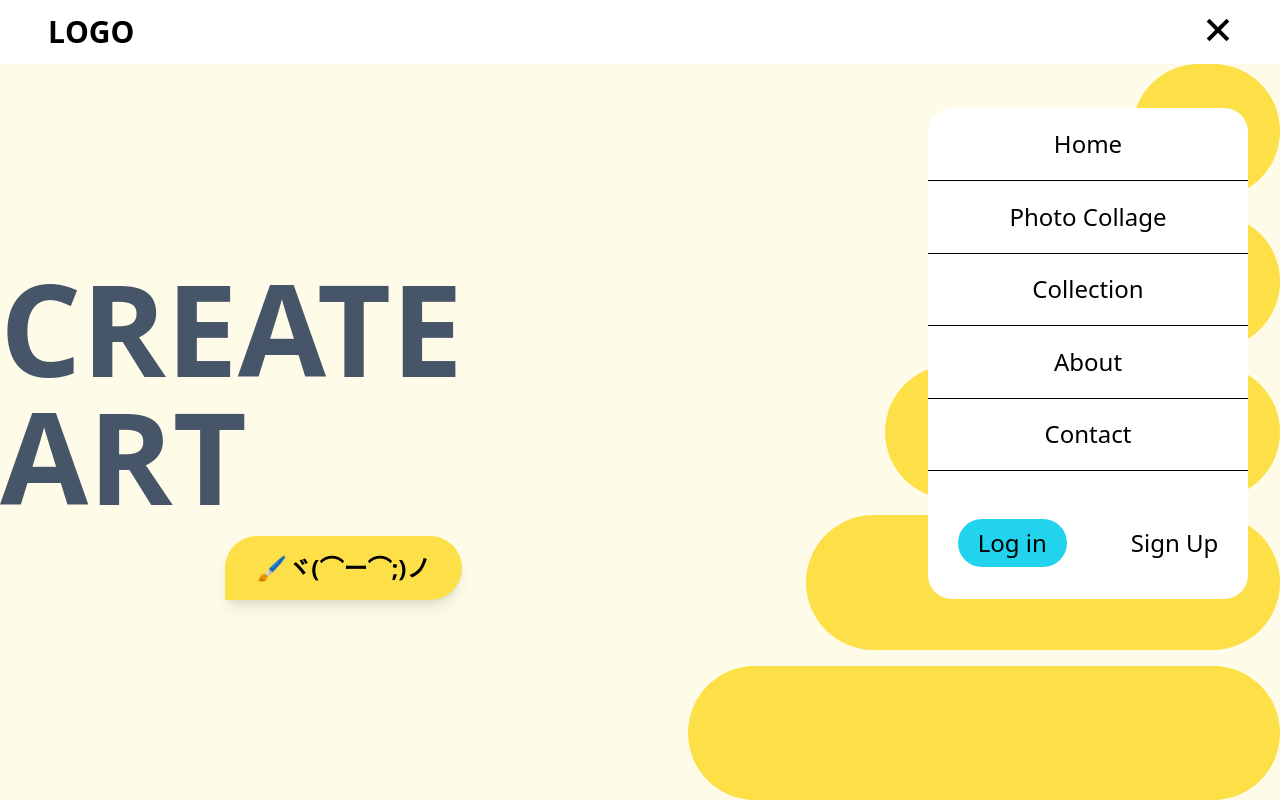
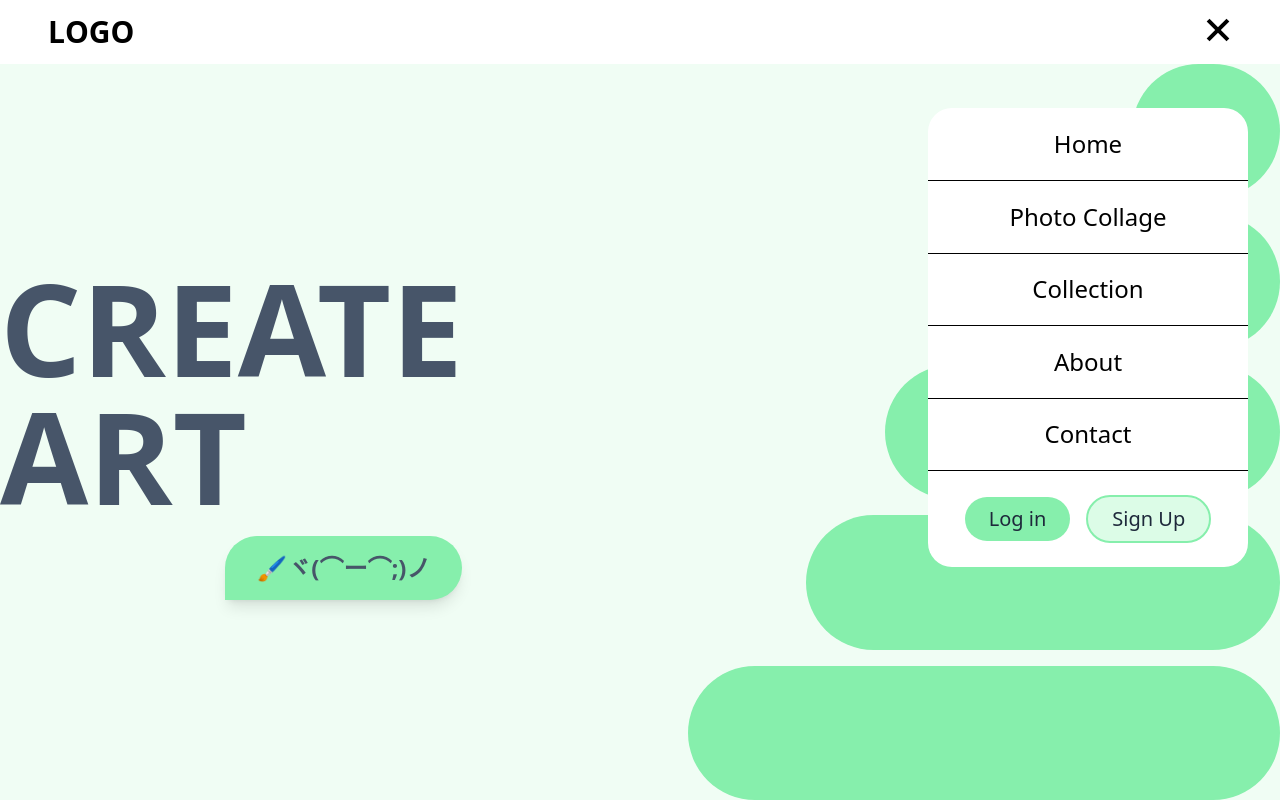
Before and after one commit to corny775/haxplore_ps2, a Next.js app: page / in a window 1280 px wide. Both pictures are taken after a click on the element 1218 px from the left and 32 px from the top of the page. Built offline with nearby package versions, Linux system fonts and the light colour scheme.

Commit message:
hero page 3

```diff
--- a/src/app/Hero/page.js
+++ b/src/app/Hero/page.js
@@ -5,17 +5,17 @@ export default function Page () {
   return (
     <div>
         <Navbar/>
-        <div className='bg-yellow-50 w-full h-screen flex pt-16'>
+        <div className='bg-green-50 w-full h-screen flex pt-16'>
           <div className='flex-auto flex flex-col items-center justify-center'>
             <h1 className=" text-9xl font-semibold text-slate-600">CREATE ART</h1>
-            <button className="mt-4 bg-yellow-300 shadow-lg rounded-br-full rounded-tl-full rounded-tr-full px-8 py-4 text-2xl font-semibold hover:bg-yellow-400 transition duration-300 ease-in-out">🖌️ヾ(⌒ー⌒;)ノ</button>
+            <button className="mt-4 text-slate-600 bg-green-300 shadow-lg rounded-br-full rounded-tl-full rounded-tr-full px-8 py-4 text-2xl font-semibold hover:bg-green-400 transition duration-300 ease-in-out">🖌️ヾ(⌒ー⌒;)ノ</button>
           </div>
           <div className='h-full w-1/2 flex flex-col justify-end items-end space-y-4'>
-            <div className='inline bg-yellow-300 w-1/4 h-1/5 rounded-full'></div>
-            <div className='inline bg-yellow-300 w-2/4 h-1/5 rounded-full'></div>
-            <div className='inline bg-yellow-300 w-8/12 h-1/5 rounded-full'></div>
-            <div className='inline bg-yellow-300 w-4/5 h-1/5 rounded-full'></div>
-            <div className='inline bg-yellow-300 w-full h-1/5 rounded-full'></div>
+            <div className='inline bg-green-300 w-1/4 h-1/5 rounded-full'></div>
+            <div className='inline bg-green-300 w-2/4 h-1/5 rounded-full'></div>
+            <div className='inline bg-green-300 w-8/12 h-1/5 rounded-full'></div>
+            <div className='inline bg-green-300 w-4/5 h-1/5 rounded-full'></div>
+            <div className='inline bg-green-300 w-full h-1/5 rounded-full'></div>
           </div>
         </div>
     </div>
--- a/src/app/components/Navbar.js
+++ b/src/app/components/Navbar.js
@@ -102,9 +102,9 @@ export const Navbar = () => {
               <Link href={'#'}>Contact</Link>
             </li>
             <div className="inline-block h-[.5px] w-full bg-black"></div>
-            <div className="text-center mt-12 space-x-16 pb-8">
-              <button className="text-2xl bg-cyan-400 p-5 py-2 rounded-full hover:text-white">Log in</button>
-              <button className="text-2xl hover:text-zinc-500">Sign Up</button>
+            <div className="text-center mt-6 space-x-4 pb-6">
+              <button className="text-xl text-slate-800 bg-green-300 px-6 py-2 rounded-full hover:bg-green-400">Log in</button>
+              <button className="text-xl text-slate-800 bg-green-100 px-6 py-2 rounded-full border-2 border-green-300 hover:bg-green-200">Sign Up</button>
             </div>
           </ul>
         </div>
```
